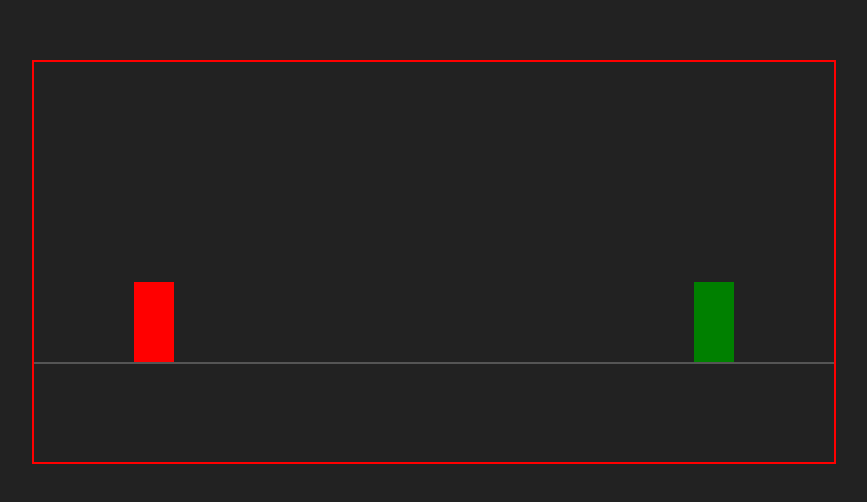
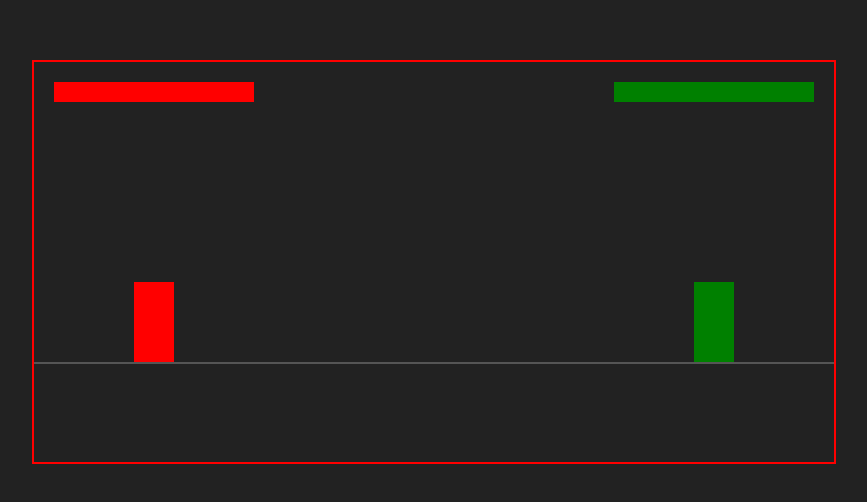
Before and after one commit to Famlonga-Nicolo-Leo/Videogioco, a plain HTML site: page index.html in a window 1280 px wide. Shown: the part 138-640 px from the top of the page, without its empty margins (206-1073 px from the left). Drawn offline with Linux system fonts and the light colour scheme.

Commit message:
combatimento(1)

```diff
--- /dev/null
+++ b/combattimento.js
@@ -0,0 +1,105 @@
+// Sistema di combattimento
+function updateCombat(player) {
+    if (player.attackCooldown > 0) {
+        player.attackCooldown--;
+    } else {
+        player.isAttacking = false;
+    }
+
+    // Aggiorna le hitbox degli attacchi
+    if (player.facingRight) {
+        player.attackHitbox.punch = {
+            x: player.x + player.width,
+            y: player.y + 20,
+            width: 30,
+            height: 20
+        };
+        player.attackHitbox.kick = {
+            x: player.x + player.width,
+            y: player.y + 40,
+            width: 40,
+            height: 20
+        };
+    } else {
+        player.attackHitbox.punch = {
+            x: player.x - 30,
+            y: player.y + 20,
+            width: 30,
+            height: 20
+        };
+        player.attackHitbox.kick = {
+            x: player.x - 40,
+            y: player.y + 40,
+            width: 40,
+            height: 20
+        };
+    }
+}
+
+function drawAttack(player) {
+    if (player.isAttacking) {
+        const ctx = myGameArea.context;
+        ctx.fillStyle = 'rgba(255, 255, 0, 0.5)';
+        const hitbox = player.attackHitbox[player.attackType];
+        ctx.fillRect(hitbox.x, hitbox.y, hitbox.width, hitbox.height);
+    }
+}
+
+function attack(player, type) {
+    if (!player.isAttacking && player.attackCooldown === 0) {
+        player.isAttacking = true;
+        player.attackType = type;
+        player.attackCooldown = 20;
+        checkHit(player);
+    }
+}
+
+function checkHit(attacker) {
+    const defender = (attacker === rettangolo1) ? rettangolo2 : rettangolo1;
+
+    if (attacker.isAttacking) {
+        const attackHitbox = attacker.attackHitbox[attacker.attackType];
+
+        if (attackHitbox.x < defender.x + defender.width &&
+            attackHitbox.x + attackHitbox.width > defender.x &&
+            attackHitbox.y < defender.y + defender.height &&
+            attackHitbox.y + attackHitbox.height > defender.y) {
+
+            defender.health -= attacker.attackDamage[attacker.attackType];
+
+            const knockback = (attacker === rettangolo1) ? 5 : -5;
+            defender.x += knockback;
+
+            if (defender.x < 0) defender.x = 0;
+            if (defender.x + defender.width > myGameArea.canvas.width) {
+                defender.x = myGameArea.canvas.width - defender.width;
+            }
+
+            if (defender.health <= 0) {
+                defender.health = 0;
+                console.log("Game Over!");
+            }
+        }
+    }
+}
+
+function drawHealthBars() {
+    const ctx = myGameArea.context;
+    const barWidth = 200;
+    const barHeight = 20;
+    const padding = 20;
+
+    // Barra del Player 1
+    ctx.fillStyle = 'black';
+    ctx.fillRect(padding, padding, barWidth, barHeight);
+    ctx.fillStyle = 'red';
+    const p1HealthWidth = (rettangolo1.health / rettangolo1.maxHealth) * barWidth;
+    ctx.fillRect(padding, padding, p1HealthWidth, barHeight);
+
+    // Barra del Player 2
+    ctx.fillStyle = 'black';
+    ctx.fillRect(myGameArea.canvas.width - barWidth - padding, padding, barWidth, barHeight);
+    ctx.fillStyle = 'green';
+    const p2HealthWidth = (rettangolo2.health / rettangolo2.maxHealth) * barWidth;
+    ctx.fillRect(myGameArea.canvas.width - barWidth - padding + (barWidth - p2HealthWidth), padding, p2HealthWidth, barHeight);
+}
--- a/index.html
+++ b/index.html
@@ -5,11 +5,11 @@
     <link rel="stylesheet" href="style.css">
 </head>
 <body onload="Avvia()">
-
     <canvas class="canvasestetica" id="gameCanvas"></canvas>
 
     <script src="script.js"></script>
     <script src="ogetti.js"></script>
     <script src="movimento.js"></script>
+    <script src="combattimento.js"></script> <!-- Aggiungi questa linea -->
 </body>
 </html>
--- a/movimento.js
+++ b/movimento.js
@@ -21,6 +21,17 @@ function controlliRettangolo1() {
     } else if (!rettangolo1.isJumping) {
         rettangolo1.height = 80; // Torna alla forma normale
         rettangolo1.y = 300 - 80; // Riporta altezza a livello terreno
+    }
+
+    if (rettangolo1.speedX > 0) rettangolo1.facingRight = true;
+    if (rettangolo1.speedX < 0) rettangolo1.facingRight = false;
+
+    // Attacchi Player 1
+    if (myGameArea.keys[81]) { // Q per pugno
+        attack(rettangolo1, 'punch');
+    }
+    if (myGameArea.keys[69]) { // E per calcio
+        attack(rettangolo1, 'kick');
     }
 }
 
@@ -62,6 +73,17 @@ function controlliRettangolo2() {
         rettangolo2.y = 300 - 80;
         rettangolo2.isCrouching = false;
     }
+
+    if (rettangolo2.speedX > 0) rettangolo2.facingRight = true;
+    if (rettangolo2.speedX < 0) rettangolo2.facingRight = false;
+
+    // Attacchi Player 2
+    if (myGameArea.keys[79]) { // O per pugno
+        attack(rettangolo2, 'punch');
+    }
+    if (myGameArea.keys[80]) { // P per calcio
+        attack(rettangolo2, 'kick');
+    }
 }
 
 function aggiornaMovimento() {
--- a/ogetti.js
+++ b/ogetti.js
@@ -12,6 +12,20 @@ const rettangolo1 = {
     isJumping: false, // Se il rettangolo sta saltando
     isCrouching: false, // Se il rettangolo è accovacciato
     originalHeight: 80, // Altezza originale del rettangolo (usato per ripristinare altezza)
+    health: 100,
+    maxHealth: 100,
+    isAttacking: false,
+    attackType: null,
+    attackCooldown: 0,
+    attackDamage: {
+        punch: 10,
+        kick: 15
+    },
+    attackHitbox: {
+        punch: { x: 0, y: 0, width: 0, height: 0 },
+        kick: { x: 0, y: 0, width: 0, height: 0 }
+    },
+    facingRight: true,
 
     // Funzione che aggiorna la posizione e disegna il rettangolo
     update: function() {
@@ -34,6 +48,9 @@ const rettangolo1 = {
         const ctx = myGameArea.context;
         ctx.fillStyle = this.color; // Imposta il colore
         ctx.fillRect(this.x, this.y, this.width, this.height); // Disegna il rettangolo
+
+        updateCombat(this);
+        drawAttack(this);
     }
 };
 
@@ -51,6 +68,21 @@ const rettangolo2 = {
     isJumping: false, // Se il rettangolo sta saltando
     isCrouching: false, // Se il rettangolo è accovacciato
     originalHeight: 80, // Altezza originale del rettangolo (usato per ripristinare altezza)
+    health: 100,
+    maxHealth: 100,
+    isAttacking: false,
+    attackType: null,
+    attackCooldown: 0,
+    attackDamage: {
+        punch: 10,
+        kick: 15
+    },
+    attackHitbox: {
+        punch: { x: 0, y: 0, width: 0, height: 0 },
+        kick: { x: 0, y: 0, width: 0, height: 0 }
+    },
+    facingRight: true,
+
 
     // Funzione che aggiorna la posizione e disegna il rettangolo
     update: function() {
@@ -73,5 +105,8 @@ const rettangolo2 = {
         const ctx = myGameArea.context;
         ctx.fillStyle = this.color; // Imposta il colore
         ctx.fillRect(this.x, this.y, this.width, this.height); // Disegna il rettangolo
+
+        updateCombat(this);
+        drawAttack(this);
     }
 };
--- a/script.js
+++ b/script.js
@@ -38,6 +38,7 @@ function updateGameArea() {
     aggiornaMovimento(); // Gestisce il movimento dei rettangoli in base ai tasti premuti
     rettangolo1.update(); // Aggiorna posizione e disegno del giocatore 1
     rettangolo2.update(); // Aggiorna posizione e disegno del giocatore 2
+    drawHealthBars();
 }
 
 function avvia() {
```
